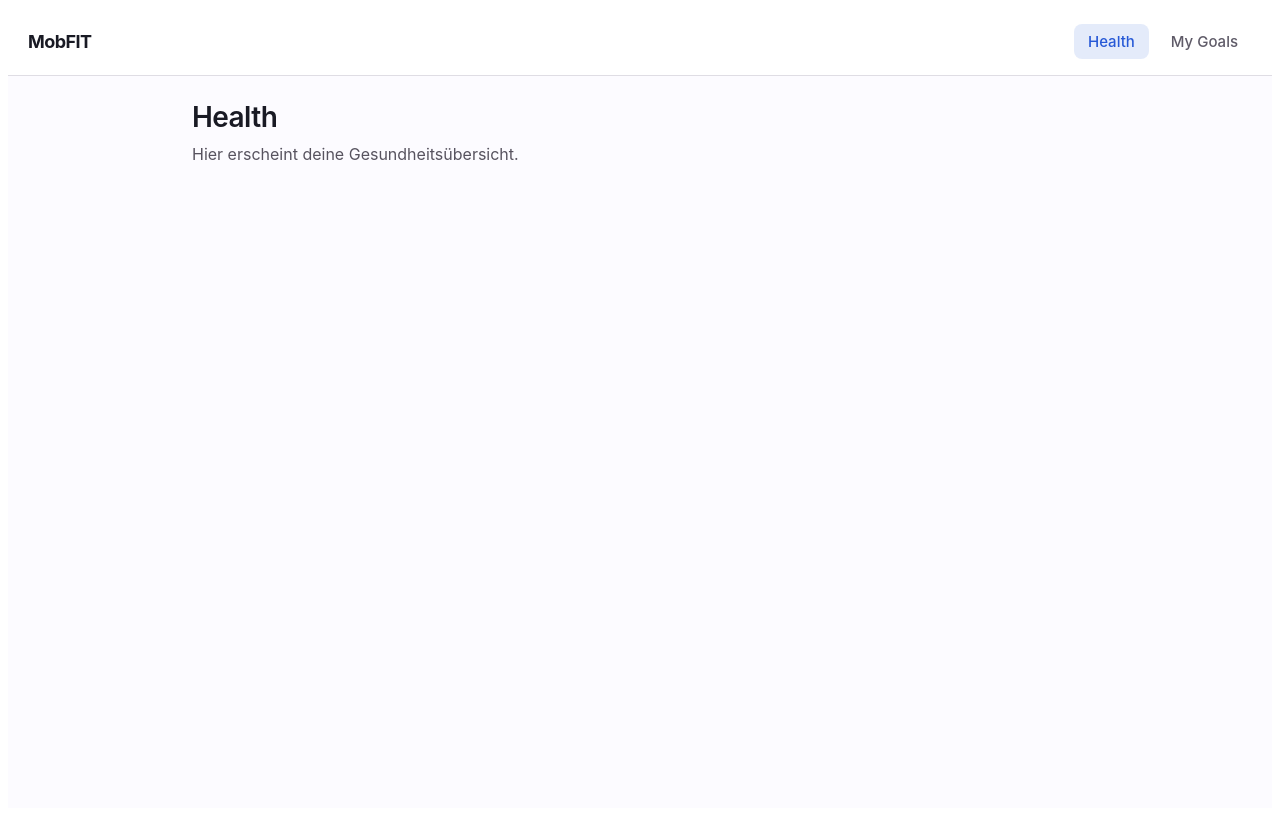
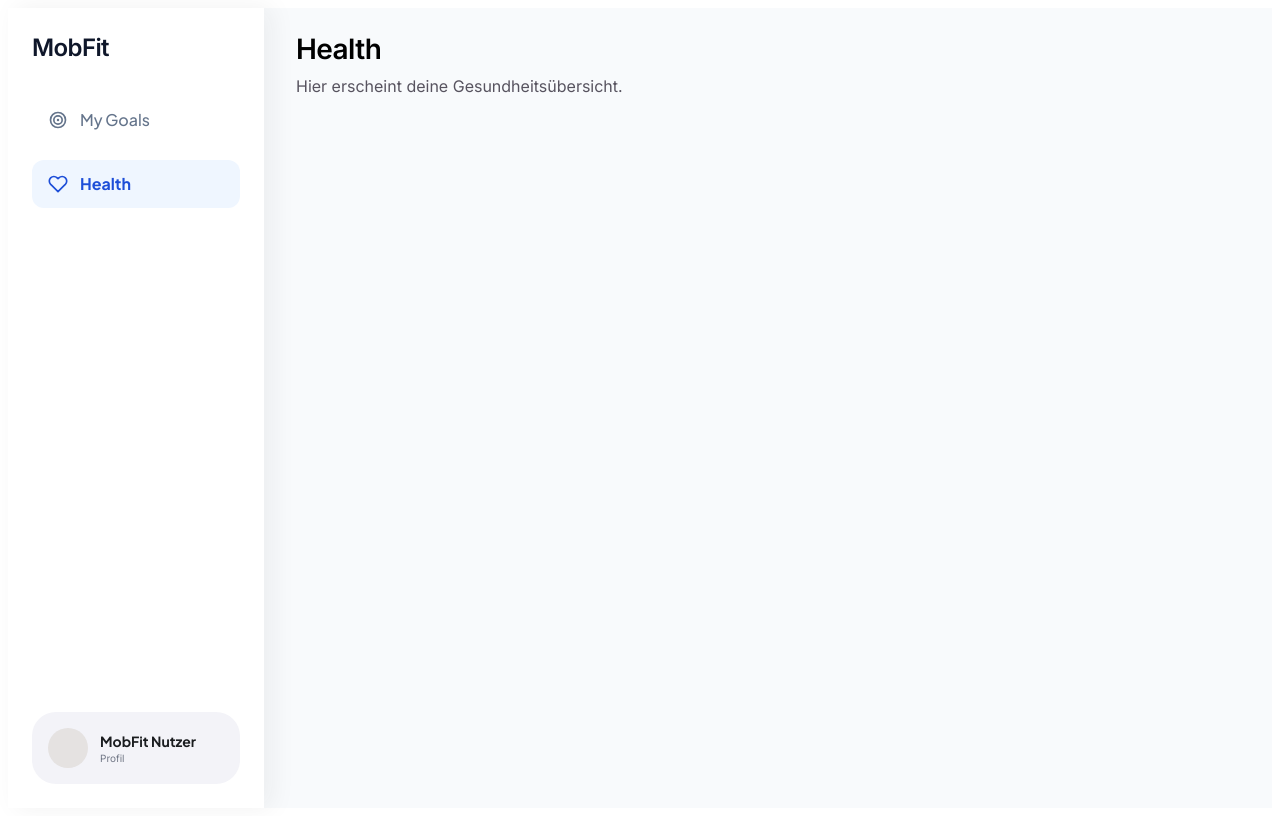
Before and after one commit to JanGoebel1893/MobFIT, an Angular app: page /health in a window 1280 px wide. Built offline with nearby package versions, Linux system fonts and the light colour scheme.

Commit message:
MOB-2: Added sidebar

```diff
--- a/src/app/app.component.css
+++ b/src/app/app.component.css
@@ -1,76 +1,23 @@
 :host {
-  --surface: oklch(99% 0.005 300);
-  --text: oklch(22% 0.02 280);
-  --muted: oklch(48% 0.02 300);
-  --accent: oklch(51% 0.2 264);
-  --accent-soft: color-mix(in oklch, var(--accent) 12%, transparent);
-  font-family:
-    'Inter',
-    system-ui,
-    -apple-system,
-    sans-serif;
+  display: block;
+  font-family: 'Inter', system-ui, -apple-system, sans-serif;
   -webkit-font-smoothing: antialiased;
 }
 
-.shell {
+.layout {
+  display: flex;
+  align-items: stretch;
   min-height: 100vh;
-  box-sizing: border-box;
-  background: var(--surface);
-  color: var(--text);
+  background: #f8fafc;
 }
 
-.top {
-  display: flex;
-  flex-wrap: wrap;
-  align-items: center;
-  justify-content: space-between;
-  gap: 1rem;
-  padding: 1rem 1.25rem;
-  border-bottom: 1px solid oklch(90% 0.01 300);
-  background: oklch(100% 0 0);
-}
-
-.brand {
-  font-weight: 700;
-  font-size: 1.125rem;
-  letter-spacing: -0.03em;
-  color: var(--text);
-  text-decoration: none;
-}
-
-.brand:hover {
-  color: var(--accent);
-}
-
-.nav {
-  display: flex;
-  gap: 0.5rem;
-}
-
-.nav a {
-  padding: 0.5rem 0.875rem;
-  border-radius: 0.5rem;
-  font-size: 0.9375rem;
-  font-weight: 500;
-  color: var(--muted);
-  text-decoration: none;
-  transition:
-    background 0.15s ease,
-    color 0.15s ease;
-}
-
-.nav a:hover {
-  color: var(--text);
-  background: oklch(96% 0.01 300);
-}
-
-.nav a.active {
-  color: var(--accent);
-  background: var(--accent-soft);
+.main {
+  flex: 1;
+  min-width: 0;
+  min-height: 100vh;
 }
 
 .outlet-wrap {
-  padding: 1.5rem 1.25rem 2rem;
+  padding: 24px 32px 32px;
   max-width: 56rem;
-  margin: 0 auto;
 }
--- a/src/app/app.component.html
+++ b/src/app/app.component.html
@@ -1,12 +1,8 @@
-<main class="shell">
-  <header class="top">
-    <a routerLink="/health" class="brand">MobFIT</a>
-    <nav class="nav" aria-label="Hauptnavigation">
-      <a routerLink="/health" routerLinkActive="active" [routerLinkActiveOptions]="{ exact: true }">Health</a>
-      <a routerLink="/my-goals" routerLinkActive="active">My Goals</a>
-    </nav>
-  </header>
-  <div class="outlet-wrap">
-    <router-outlet />
-  </div>
-</main>
+<div class="layout">
+  <app-side-nav-bar />
+  <main class="main">
+    <div class="outlet-wrap">
+      <router-outlet />
+    </div>
+  </main>
+</div>
--- a/src/app/app.component.ts
+++ b/src/app/app.component.ts
@@ -1,9 +1,10 @@
 import { Component } from '@angular/core';
-import { RouterLink, RouterLinkActive, RouterOutlet } from '@angular/router';
+import { RouterOutlet } from '@angular/router';
+import { SideNavBarComponent } from './shared/side-nav-bar/side-nav-bar.component';
 
 @Component({
   selector: 'app-root',
-  imports: [RouterOutlet, RouterLink, RouterLinkActive],
+  imports: [RouterOutlet, SideNavBarComponent],
   templateUrl: './app.component.html',
   styleUrl: './app.component.css',
 })
--- /dev/null
+++ b/src/app/shared/side-nav-bar/side-nav-bar.component.css
@@ -0,0 +1,162 @@
+.sidenav {
+  box-sizing: border-box;
+  width: 256px;
+  min-height: 100vh;
+  padding: 24px;
+  background: #ffffff;
+  box-shadow: 8px 0 24px rgba(26, 28, 31, 0.06);
+  flex: none;
+  z-index: 1;
+}
+
+.sidenav__inner {
+  display: flex;
+  flex-direction: column;
+  justify-content: space-between;
+  align-items: flex-start;
+  gap: 1.5rem;
+  min-height: calc(100vh - 48px);
+  width: 208px;
+}
+
+.sidenav__top {
+  display: flex;
+  flex-direction: column;
+  align-items: flex-start;
+  align-self: stretch;
+  gap: 0;
+  width: 100%;
+}
+
+.sidenav__brand-wrap {
+  width: 100%;
+  padding-bottom: 32px;
+}
+
+.sidenav__brand {
+  display: flex;
+  align-items: center;
+  width: 100%;
+  margin: 0;
+  font-family: 'Inter', system-ui, sans-serif;
+  font-weight: 600;
+  font-size: 24px;
+  line-height: 32px;
+  letter-spacing: -0.6px;
+  color: #0f172a;
+  text-decoration: none;
+}
+
+.sidenav__brand:hover {
+  color: #1d4ed8;
+}
+
+.sidenav__nav {
+  display: flex;
+  flex-direction: column;
+  align-items: flex-start;
+  gap: 16px;
+  width: 100%;
+}
+
+.nav-link {
+  display: flex;
+  flex-direction: row;
+  align-items: center;
+  padding: 12px 16px;
+  gap: 12px;
+  width: 100%;
+  box-sizing: border-box;
+  border-radius: 12px;
+  text-decoration: none;
+  color: #64748b;
+  font-family: 'Plus Jakarta Sans', system-ui, sans-serif;
+  font-weight: 500;
+  font-size: 16px;
+  line-height: 24px;
+  transition:
+    background 0.15s ease,
+    color 0.15s ease;
+}
+
+.nav-link:hover:not(.nav-link--active) {
+  background: rgba(100, 116, 139, 0.08);
+  color: #475569;
+}
+
+.nav-link__icon {
+  display: flex;
+  align-items: center;
+  justify-content: center;
+  flex-shrink: 0;
+  width: 20px;
+  height: 20px;
+  color: #64748b;
+}
+
+.nav-link__icon svg {
+  display: block;
+}
+
+.nav-link--active {
+  background: #eff6ff;
+  color: #1d4ed8;
+  font-weight: 700;
+}
+
+.nav-link--active .nav-link__icon {
+  color: #1d4ed8;
+}
+
+.sidenav__bottom {
+  display: flex;
+  flex-direction: column;
+  align-items: flex-start;
+  gap: 24px;
+  width: 100%;
+  margin-top: auto;
+}
+
+.user-card {
+  display: flex;
+  flex-direction: row;
+  align-items: center;
+  padding: 16px;
+  gap: 12px;
+  width: 100%;
+  box-sizing: border-box;
+  background: #f3f3f8;
+  border-radius: 24px;
+}
+
+.user-card__avatar {
+  width: 40px;
+  height: 40px;
+  flex-shrink: 0;
+  border-radius: 9999px;
+  background: #e5e2e1;
+}
+
+.user-card__meta {
+  display: flex;
+  flex-direction: column;
+  align-items: flex-start;
+  gap: 0;
+  min-width: 0;
+}
+
+.user-card__name {
+  font-family: 'Plus Jakarta Sans', system-ui, sans-serif;
+  font-weight: 700;
+  font-size: 14px;
+  line-height: 20px;
+  color: #1a1c1f;
+}
+
+.user-card__hint {
+  font-family: 'Inter', system-ui, sans-serif;
+  font-weight: 400;
+  font-size: 10px;
+  line-height: 15px;
+  color: #717786;
+}
--- /dev/null
+++ b/src/app/shared/side-nav-bar/side-nav-bar.component.html
@@ -0,0 +1,58 @@
+<aside class="sidenav" aria-label="Seitenleiste">
+  <div class="sidenav__inner">
+    <div class="sidenav__top">
+      <div class="sidenav__brand-wrap">
+        <a routerLink="/health" class="sidenav__brand">MobFit</a>
+      </div>
+
+      <nav class="sidenav__nav" aria-label="Hauptnavigation">
+        <a
+          routerLink="/my-goals"
+          routerLinkActive="nav-link--active"
+          [routerLinkActiveOptions]="{ exact: true }"
+          ariaCurrentWhenActive="page"
+          class="nav-link"
+        >
+          <span class="nav-link__icon" aria-hidden="true">
+            <svg width="20" height="20" viewBox="0 0 24 24" fill="none" xmlns="http://www.w3.org/2000/svg">
+              <circle cx="12" cy="12" r="9" stroke="currentColor" stroke-width="2" />
+              <circle cx="12" cy="12" r="5" stroke="currentColor" stroke-width="2" />
+              <circle cx="12" cy="12" r="1.5" fill="currentColor" />
+            </svg>
+          </span>
+          <span class="nav-link__text">My Goals</span>
+        </a>
+        <a
+          routerLink="/health"
+          routerLinkActive="nav-link--active"
+          [routerLinkActiveOptions]="{ exact: true }"
+          ariaCurrentWhenActive="page"
+          class="nav-link"
+        >
+          <span class="nav-link__icon" aria-hidden="true">
+            <svg width="20" height="20" viewBox="0 0 24 24" fill="none" xmlns="http://www.w3.org/2000/svg">
+              <path
+                d="M20.84 4.61a5.5 5.5 0 0 0-7.78 0L12 5.67l-1.06-1.06a5.5 5.5 0 0 0-7.78 7.78l1.06 1.06L12 21.23l7.78-7.78 1.06-1.06a5.5 5.5 0 0 0 0-7.78z"
+                stroke="currentColor"
+                stroke-width="2"
+                stroke-linecap="round"
+                stroke-linejoin="round"
+              />
+            </svg>
+          </span>
+          <span class="nav-link__text">Health</span>
+        </a>
+      </nav>
+    </div>
+
+    <div class="sidenav__bottom">
+      <div class="user-card">
+        <div class="user-card__avatar" aria-hidden="true"></div>
+        <div class="user-card__meta">
+          <span class="user-card__name">{{ userName() }}</span>
+          <span class="user-card__hint">{{ userSubtitle() }}</span>
+        </div>
+      </div>
+    </div>
+  </div>
+</aside>
--- /dev/null
+++ b/src/app/shared/side-nav-bar/side-nav-bar.component.ts
@@ -0,0 +1,16 @@
+import { Component, input } from '@angular/core';
+import { RouterLink, RouterLinkActive } from '@angular/router';
+
+@Component({
+  selector: 'app-side-nav-bar',
+  standalone: true,
+  imports: [RouterLink, RouterLinkActive],
+  templateUrl: './side-nav-bar.component.html',
+  styleUrl: './side-nav-bar.component.css',
+})
+export class SideNavBarComponent {
+  /** Anzeigename im Profilbereich unten */
+  userName = input('MobFit Nutzer');
+  /** Zweite Zeile (z. B. E-Mail oder Status) */
+  userSubtitle = input('Profil');
+}
--- a/src/index.html
+++ b/src/index.html
@@ -5,6 +5,12 @@
   <title>Mobfit</title>
   <base href="/">
   <meta name="viewport" content="width=device-width, initial-scale=1">
+  <link rel="preconnect" href="https://fonts.googleapis.com">
+  <link rel="preconnect" href="https://fonts.gstatic.com" crossorigin>
+  <link
+    href="https://fonts.googleapis.com/css2?family=Inter:wght@400;600&family=Plus+Jakarta+Sans:wght@500;700&display=swap"
+    rel="stylesheet"
+  >
   <link rel="icon" type="image/x-icon" href="favicon.ico">
 </head>
 <body>
```
Also changed, not shown: 1 other file (tests, documents, lock files or other folders).
